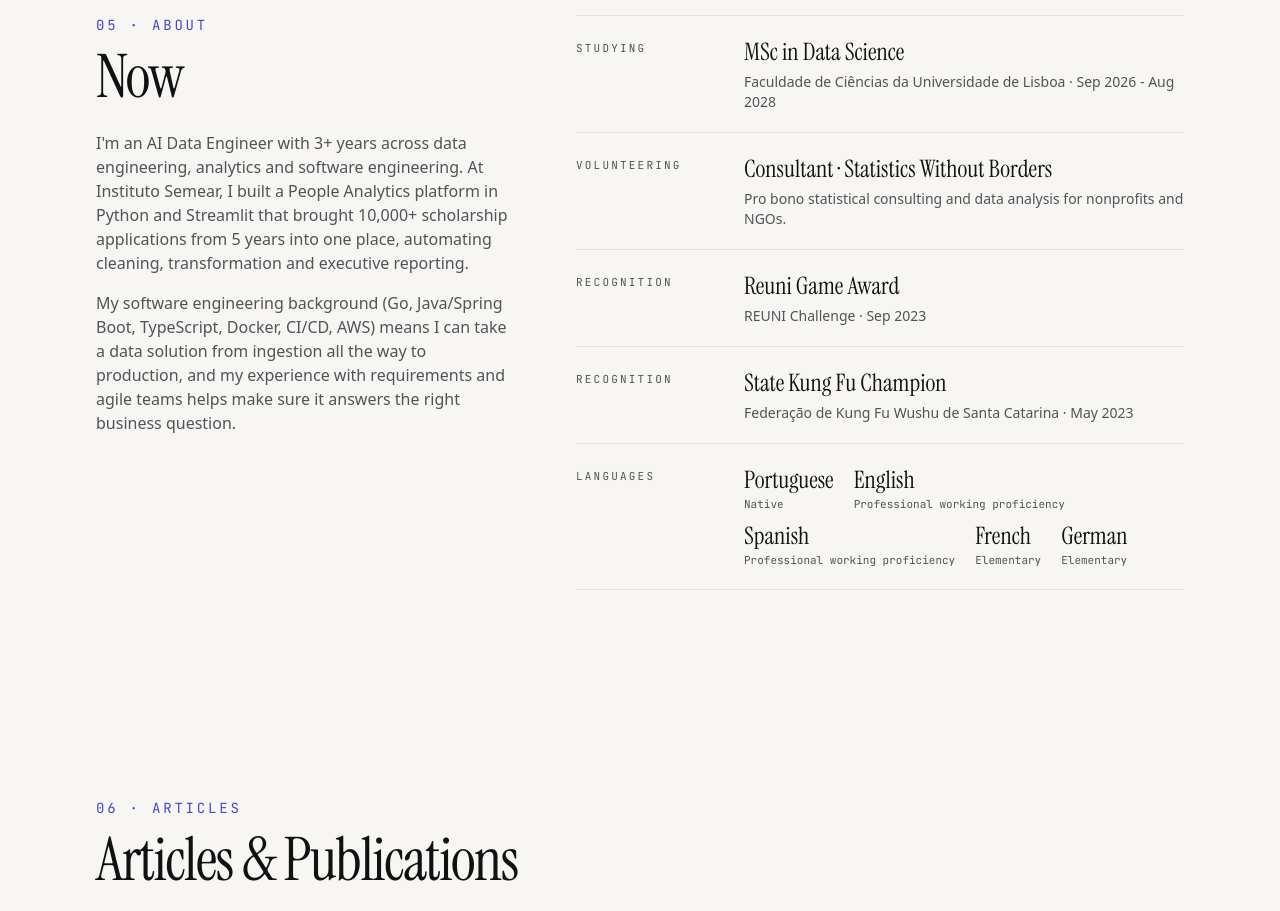
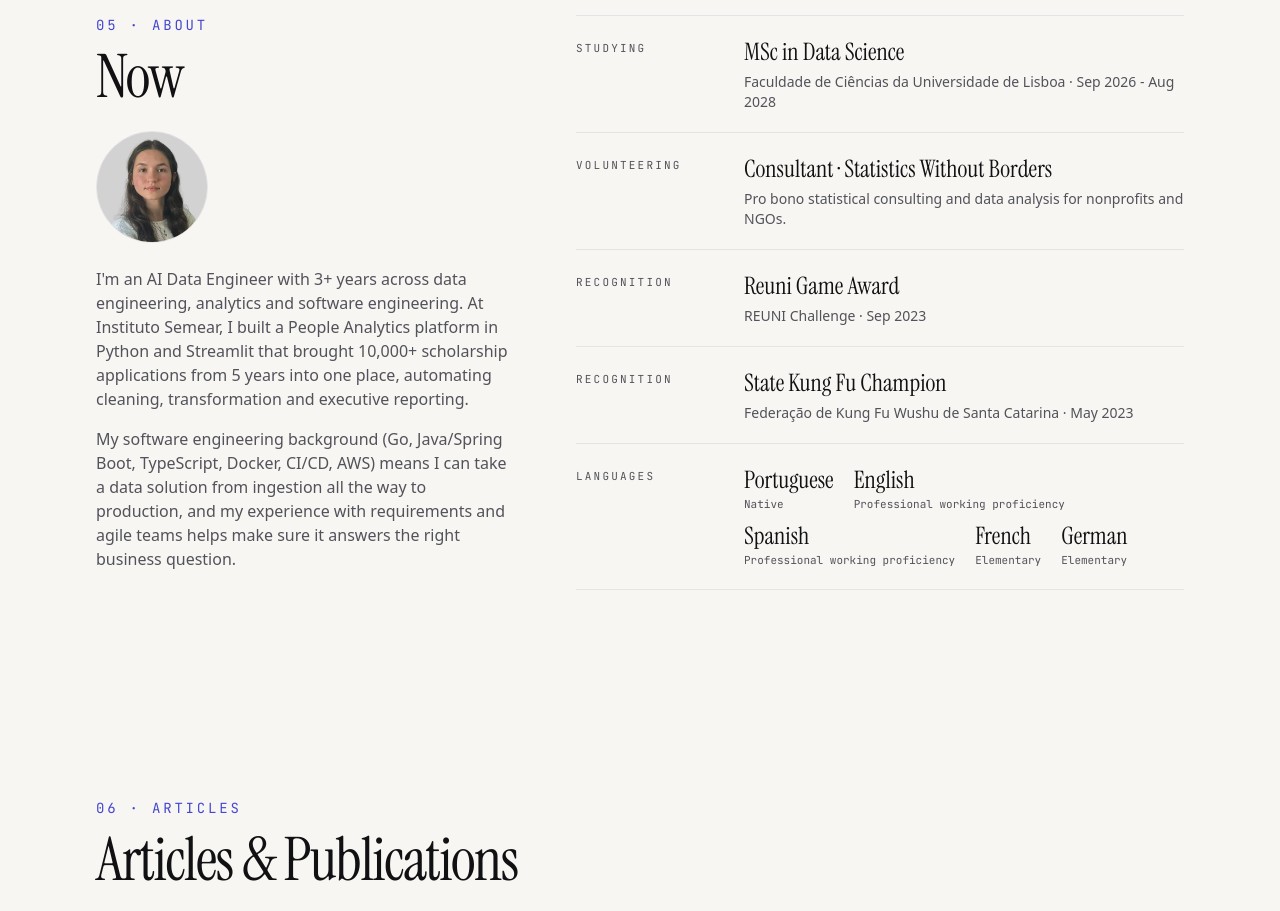
Before and after one commit to amarialeitao/me, a Next.js app: page /me/en in a window 1280 px wide. Shown: the part 7060-7971 px from the top of the page. Built offline with nearby package versions, Linux system fonts and the light colour scheme.

Commit message:
feat: adiciona foto na seção Agora

```diff
--- a/src/components/Now.tsx
+++ b/src/components/Now.tsx
@@ -2,6 +2,7 @@
 
 import { useLanguage } from '@/contexts/LanguageContext';
 import SectionHeading from '@/components/SectionHeading';
+import { BASE_PATH } from '@/lib/constants';
 
 export default function Now() {
   const { t } = useLanguage();
@@ -31,6 +32,15 @@ export default function Now() {
       <div className="max-w-6xl mx-auto px-4 sm:px-6 lg:px-8 grid lg:grid-cols-12 gap-10 lg:gap-16">
         <div className="lg:col-span-5">
           <SectionHeading index="05" label={t.now.label} title={t.now.title} className="!mb-6" />
+          {/* eslint-disable-next-line @next/next/no-img-element */}
+          <img
+            src={`${BASE_PATH}/profile.webp`}
+            alt="Maria Leitão"
+            width={112}
+            height={112}
+            loading="lazy"
+            className="mb-6 w-24 h-24 sm:w-28 sm:h-28 rounded-full object-cover border border-graphite-200 dark:border-graphite-800"
+          />
           <div className="space-y-4 text-graphite-600 dark:text-graphite-400">
             {t.about.description.map((paragraph) => (
               <p key={paragraph}>{paragraph}</p>
```
Also changed, not shown: public/profile.png (deleted), public/profile.webp (added).
